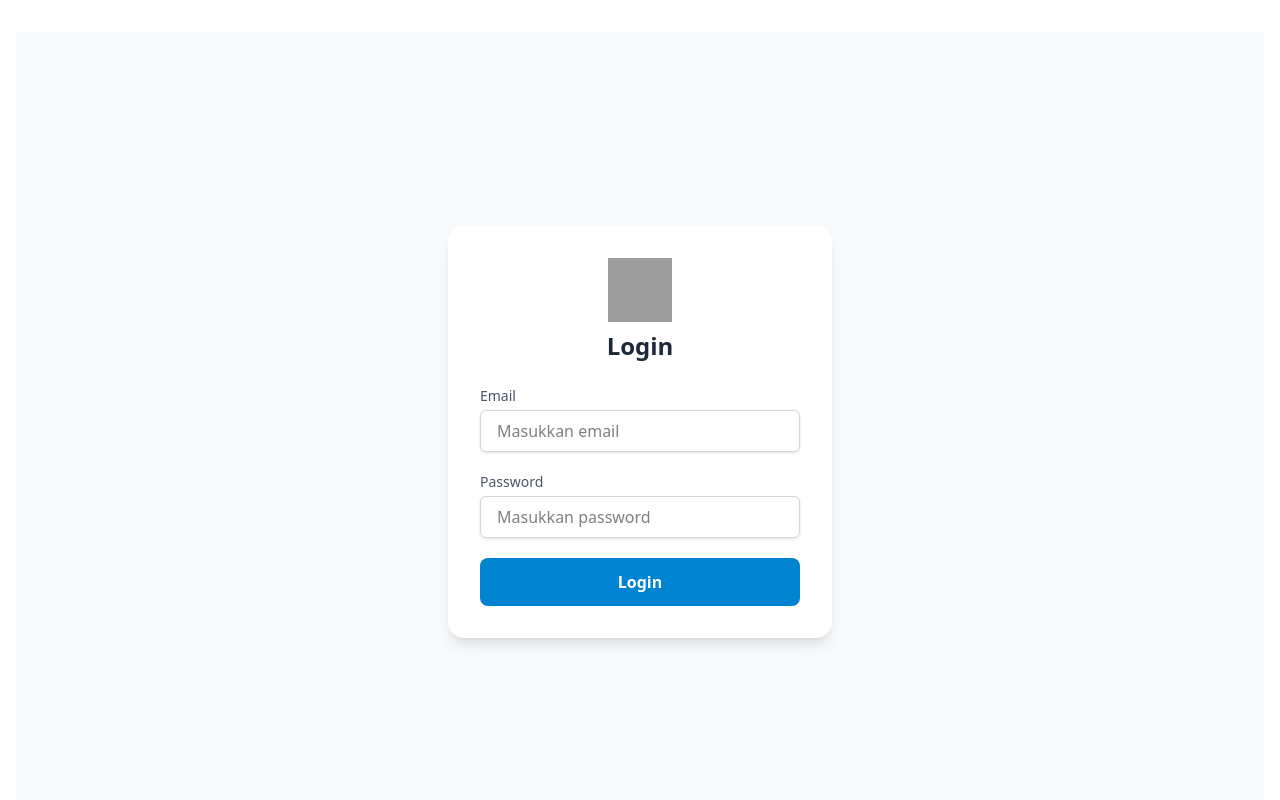
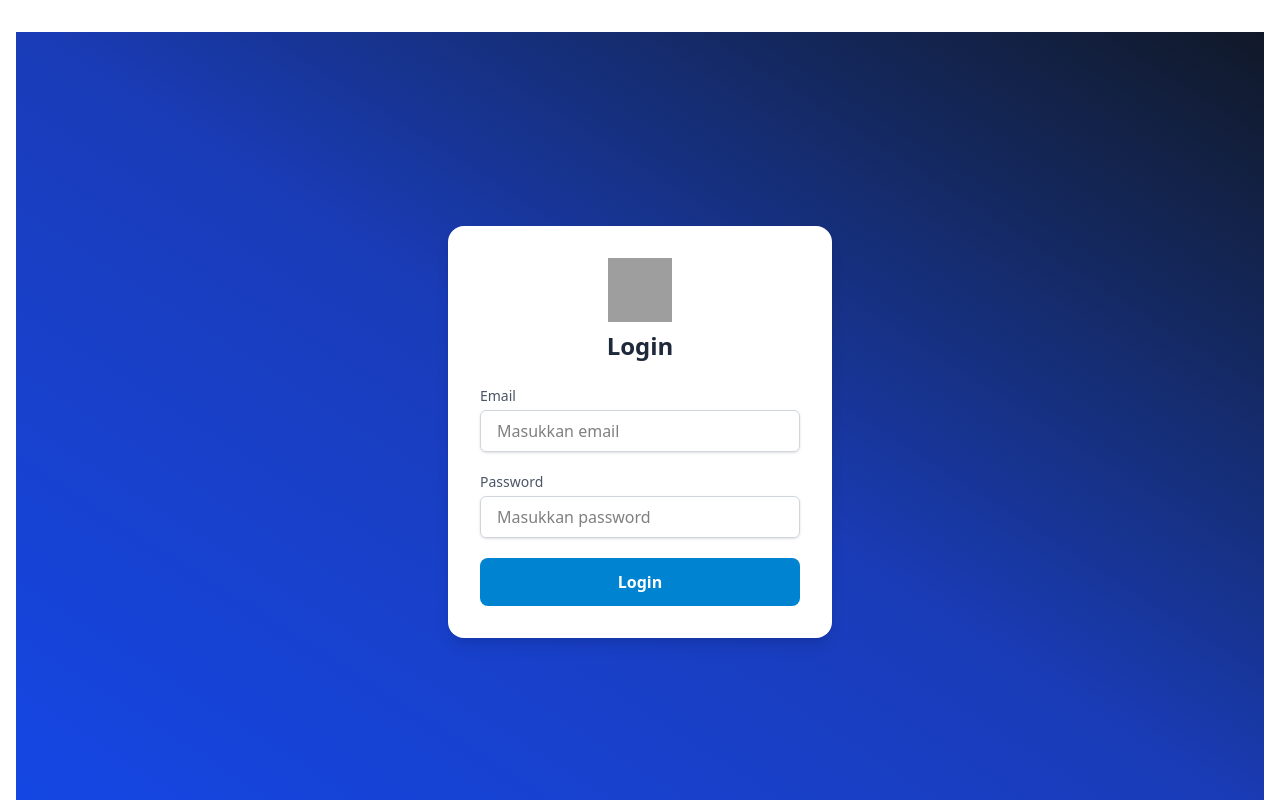
Before and after one commit to kayllazahraa/web-bps-frontend, a React (Vite) app: page /login in a window 1280 px wide. Shown: the top 800 px of the page. Built offline with nearby package versions, Linux system fonts and the light colour scheme; grey boxes are pictures that could not be loaded.

Commit message:
gradient login page

```diff
--- a/src/components/LoginPage.jsx
+++ b/src/components/LoginPage.jsx
@@ -33,8 +33,7 @@ export default function LoginPage() {
   };
 
   return (
-    // Latar belakang abu-abu kebiruan
-    <div className="min-h-screen flex items-center justify-center bg-slate-50 px-4">
+    <div className="min-h-screen flex items-center justify-center px-4 bg-gradient-to-tr from-blue-700 via-blue-800 to-gray-900">
       {/* Kartu Login putih dengan bayangan */}
       <div className="bg-white p-8 rounded-2xl shadow-lg w-full max-w-sm">
         <div className="flex flex-col items-center mb-6">
```
